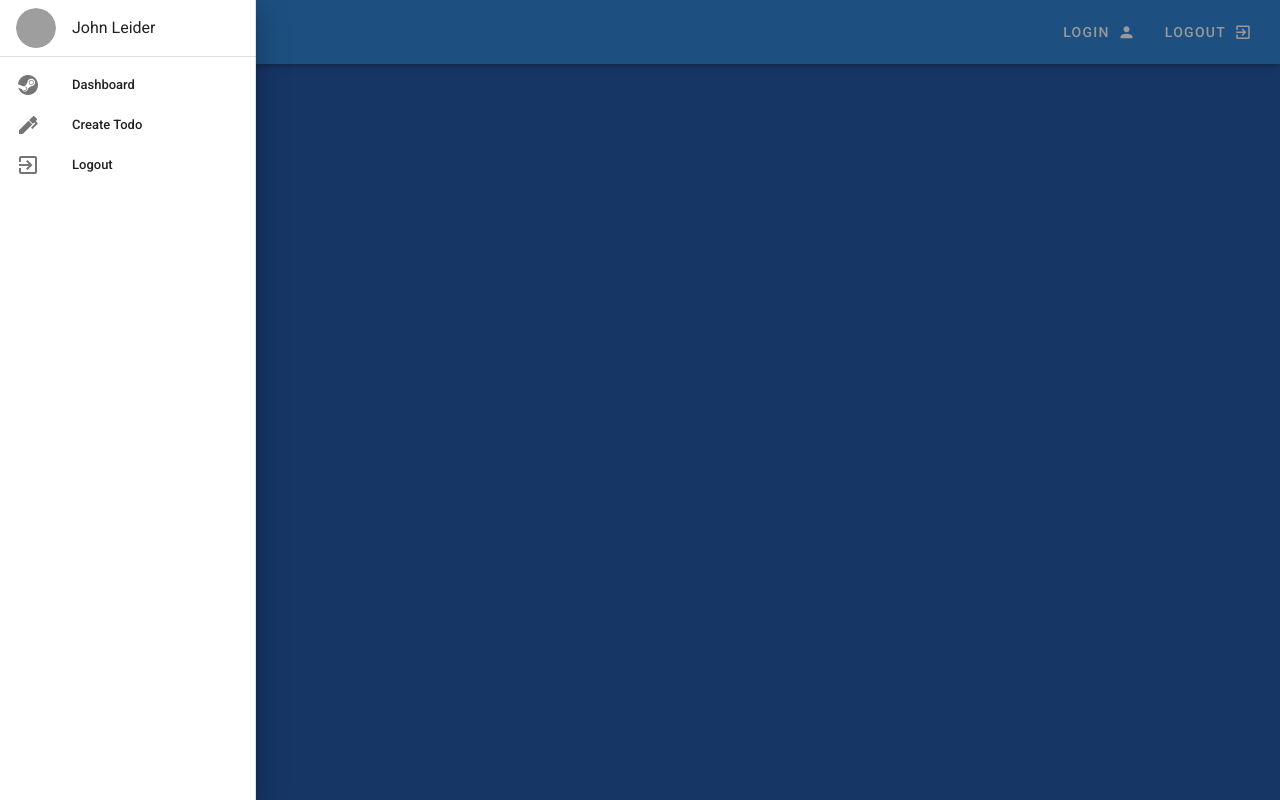
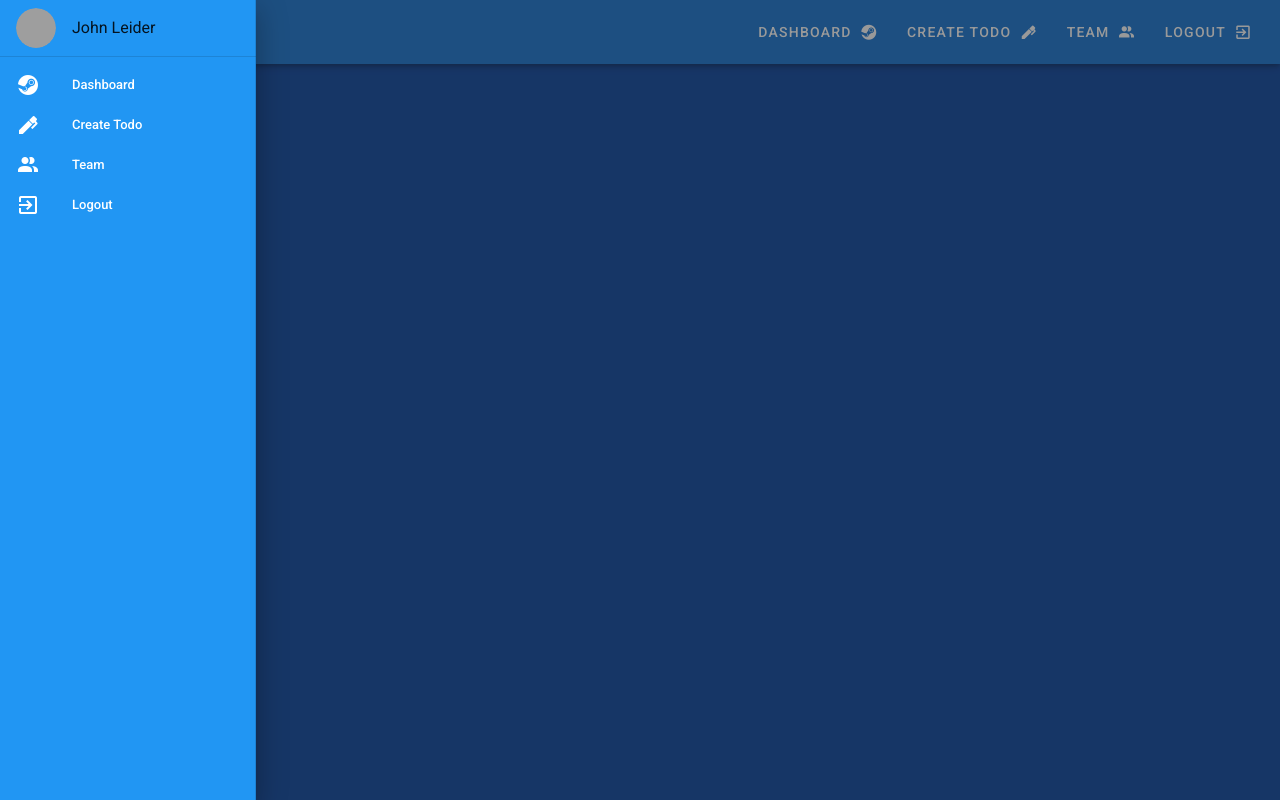
Before and after one commit to HuangStanley050/vue-todo-fancy, a Vue app: page / in a window 1280 px wide. Both pictures are taken after a click on the button 28 px from the left and 32 px from the top of the page. Built offline with nearby package versions, Linux system fonts and the light colour scheme; grey boxes are pictures that could not be loaded.

Commit message:
added some more changes, added one more route

```diff
--- a/src/components/NavBar.vue
+++ b/src/components/NavBar.vue
@@ -1,6 +1,6 @@
 <template>
   <div>
-    <v-navigation-drawer v-model="drawer" absolute temporary>
+    <v-navigation-drawer v-model="drawer" absolute temporary class="info">
       <v-list-item>
         <v-list-item-avatar>
           <v-img src="https://randomuser.me/api/portraits/men/78.jpg"></v-img>
@@ -14,13 +14,15 @@
       <v-divider></v-divider>
 
       <v-list dense>
-        <v-list-item v-for="item in navItems" :key="item.title" link>
+        <v-list-item v-for="item in navItems" :key="item.title" :to="item.link">
           <v-list-item-icon>
-            <v-icon>{{ item.icon }}</v-icon>
+            <v-icon color="white">{{ item.icon }}</v-icon>
           </v-list-item-icon>
 
           <v-list-item-content>
-            <v-list-item-title>{{ item.title }}</v-list-item-title>
+            <v-list-item-title class="white--text">{{
+              item.title
+            }}</v-list-item-title>
           </v-list-item-content>
         </v-list-item>
       </v-list>
@@ -35,14 +37,14 @@
         <div class="flex-grow-1"></div>
 
         <div class="d-none d-sm-flex d-lg-flex d-xl-flex d-md-flex">
-          <v-btn text>
-            Login
-            <v-icon right>mdi-account</v-icon>
-          </v-btn>
-
-          <v-btn text>
-            Logout
-            <v-icon right>mdi-exit-to-app</v-icon>
+          <v-btn
+            :to="item.link"
+            text
+            v-for="item in navItems"
+            :key="item.title"
+          >
+            {{ item.title }}
+            <v-icon right>{{ item.icon }}</v-icon>
           </v-btn>
         </div>
       </v-app-bar>
@@ -63,6 +65,7 @@ export default {
       let loginItems = [
         { icon: "mdi-steam", title: "Dashboard", link: "/dashboard" },
         { icon: "mdi-pen", title: "Create Todo", link: "/createTodo" },
+        { icon: "mdi-account-multiple", title: "Team", link: "/team" },
         { icon: "mdi-exit-to-app", title: "Logout" }
       ];
       if (!this.userIsAuthenticated) {
```
